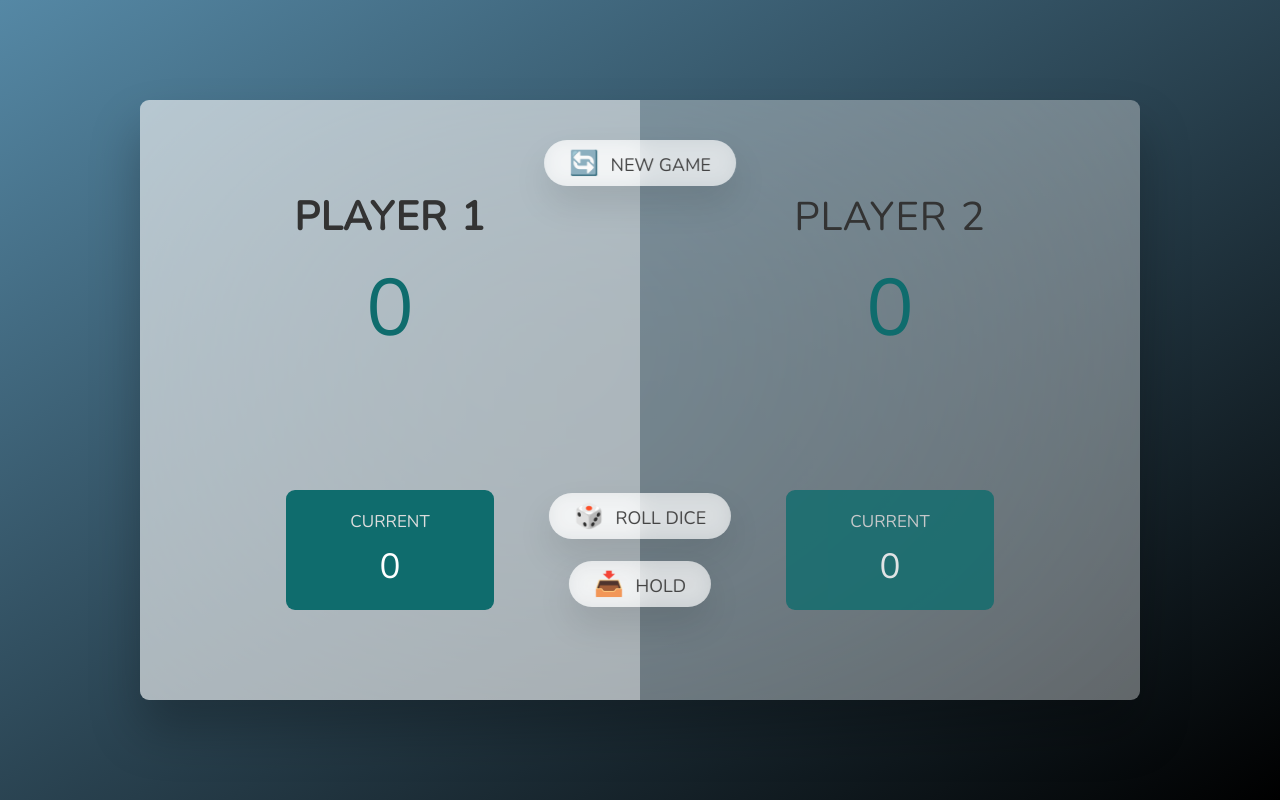
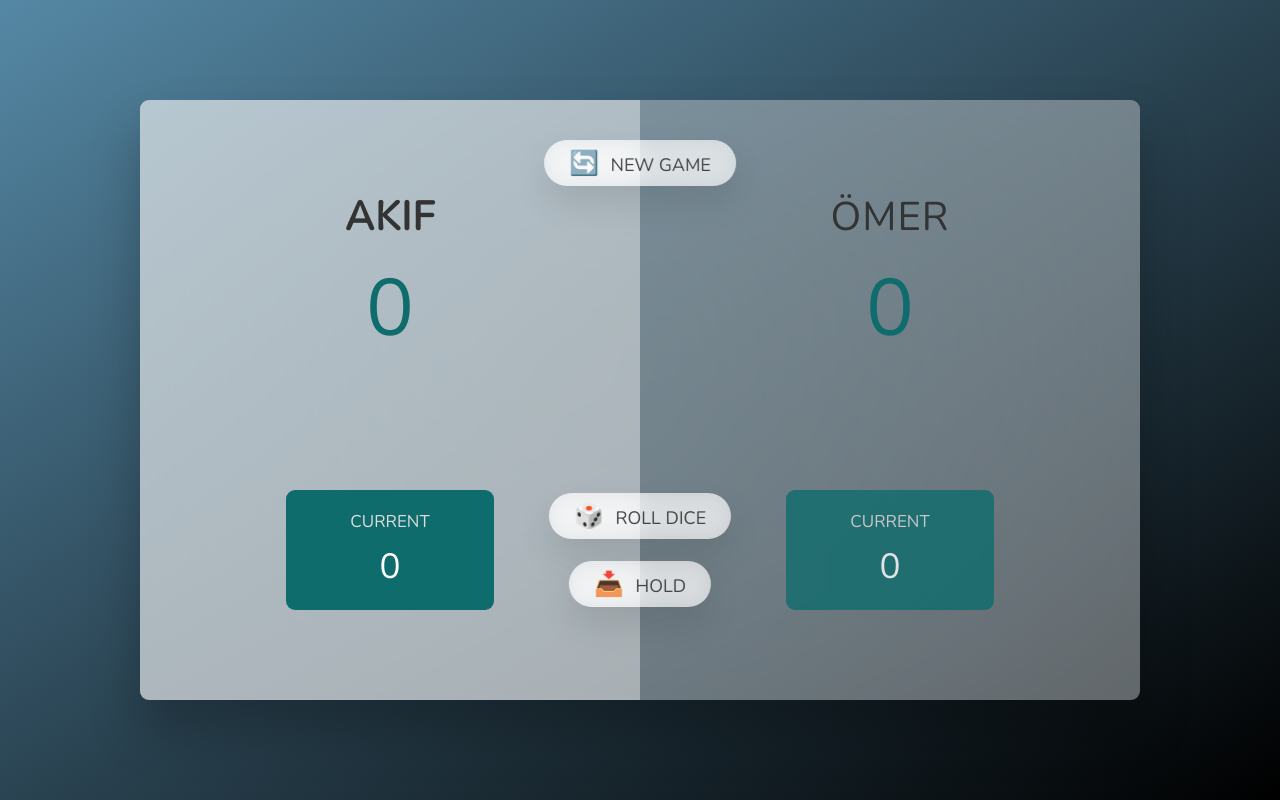
Before and after one commit to ezher-memeti19/AOGAME, a plain HTML site: page index.html in a window 1280 px wide. Drawn offline with nearby package versions, Linux system fonts and the light colour scheme.

Commit message:
Update index.html

```diff
--- a/index.html
+++ b/index.html
@@ -10,7 +10,7 @@
   <body>
     <main>
       <section class="player player--0 player--active">
-        <h2 class="name" id="name--0">Player 1</h2>
+        <h2 class="name" id="name--0">Akif</h2>
         <p class="score" id="score--0">43</p>
         <div class="current">
           <p class="current-label">Current</p>
@@ -18,7 +18,7 @@
         </div>
       </section>
       <section class="player player--1">
-        <h2 class="name" id="name--1">Player 2</h2>
+        <h2 class="name" id="name--1">Ömer</h2>
         <p class="score" id="score--1">24</p>
         <div class="current">
           <p class="current-label">Current</p>
```
